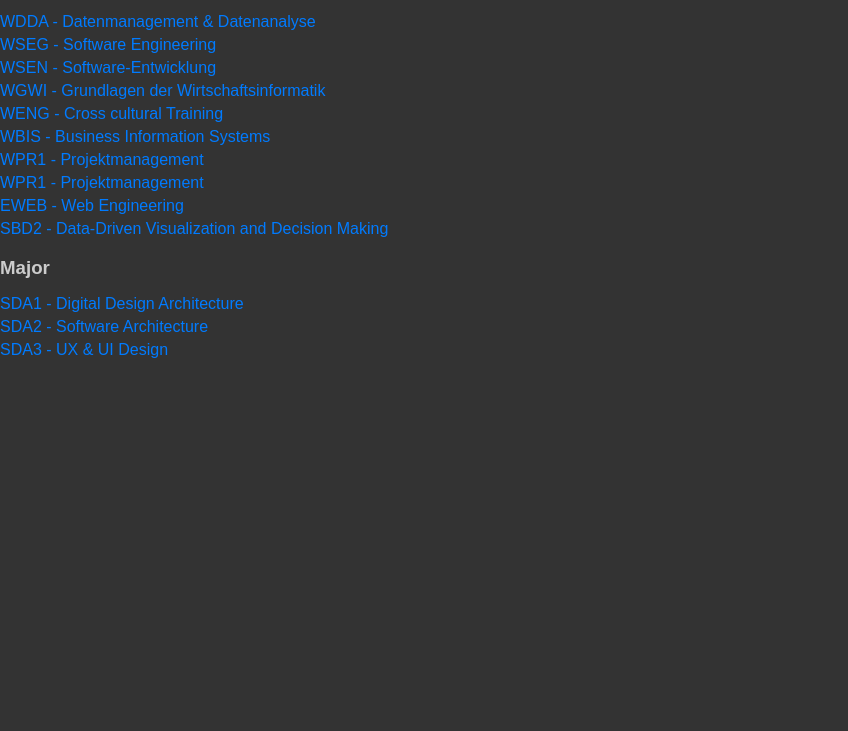
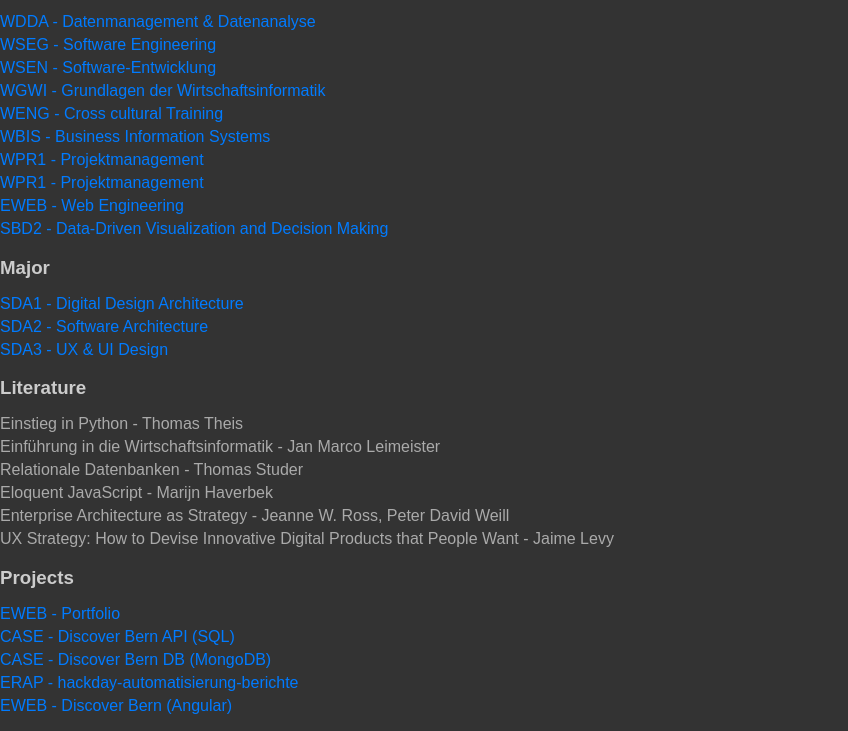
Before and after one commit to LANGB4/BFH-Resource-Hub, a plain HTML site: page index.html in a window 1280 px wide. Shown: the part 105-836 px from the top of the page, without its empty margins (0-848 px from the left). Before the commit the page ends 800 px from the top, so only its background shows below. Drawn offline with Linux system fonts and the light colour scheme.

Commit message:
added literature and projects

```diff
--- a/index.html
+++ b/index.html
@@ -121,5 +121,79 @@
         >
       </li>
     </ul>
+    <h3>Literature</h3>
+    <ul>
+      <li>
+        <p>Einstieg in Python - Thomas Theis</p>
+      </li>
+      <li>
+        <p>Einführung in die Wirtschaftsinformatik - Jan Marco Leimeister</p>
+      </li>
+      <li>
+        <p>Relationale Datenbanken - Thomas Studer</p>
+      </li>
+      <li>
+        <p>Eloquent JavaScript - Marijn Haverbek</p>
+      </li>
+      <li>
+        <p>
+          Enterprise Architecture as Strategy - Jeanne W. Ross, Peter David
+          Weill
+        </p>
+      </li>
+      <li>
+        <p>
+          UX Strategy: How to Devise Innovative Digital Products that People
+          Want - Jaime Levy
+        </p>
+      </li>
+    </ul>
+
+
+    <h3>Projects</h3>
+    <ul>
+      <li>
+        <a
+          href="https://github.com/LANGB4/EWEB-Porfolio"
+          target="_blank"
+        >
+          EWEB - Portfolio
+        </a>
+      </li>
+      <li>
+        <a
+          href="https://github.com/LANGB4/DiscoAPI"
+          target="_blank"
+        >
+          CASE - Discover Bern API (SQL)
+        </a>
+      </li>
+
+      <li>
+        <a
+          href="https://github.com/LANGB4/DiscoverBernDB"
+          target="_blank"
+        >
+          CASE - Discover Bern DB (MongoDB)
+      </li>
+
+      <li>
+        <a
+          href="https://github.com/gilluuu/hackday-automatisierung-berichte"
+          target="_blank"
+        >
+          ERAP - hackday-automatisierung-berichte
+        </a>
+      </li>
+
+      <li>
+        <a
+          href="https://gitlab.com/d6334/discover-bern"
+          target="_blank"
+        >
+          EWEB - Discover Bern (Angular)
+        </a>
+      </li>
+
   </body>
 </html>
--- a/styles.css
+++ b/styles.css
@@ -1,3 +1,5 @@
+/* styles.css */
+
 body {
   font-family: Arial, sans-serif;
   margin: 0;
@@ -25,6 +27,11 @@ li {
   margin-bottom: 5px;
 }
 
+li p {
+  margin: 0;
+  color: #aaa;
+}
+
 a {
   color: #007bff;
   text-decoration: none;
```
Also changed, not shown: 1 other file.
